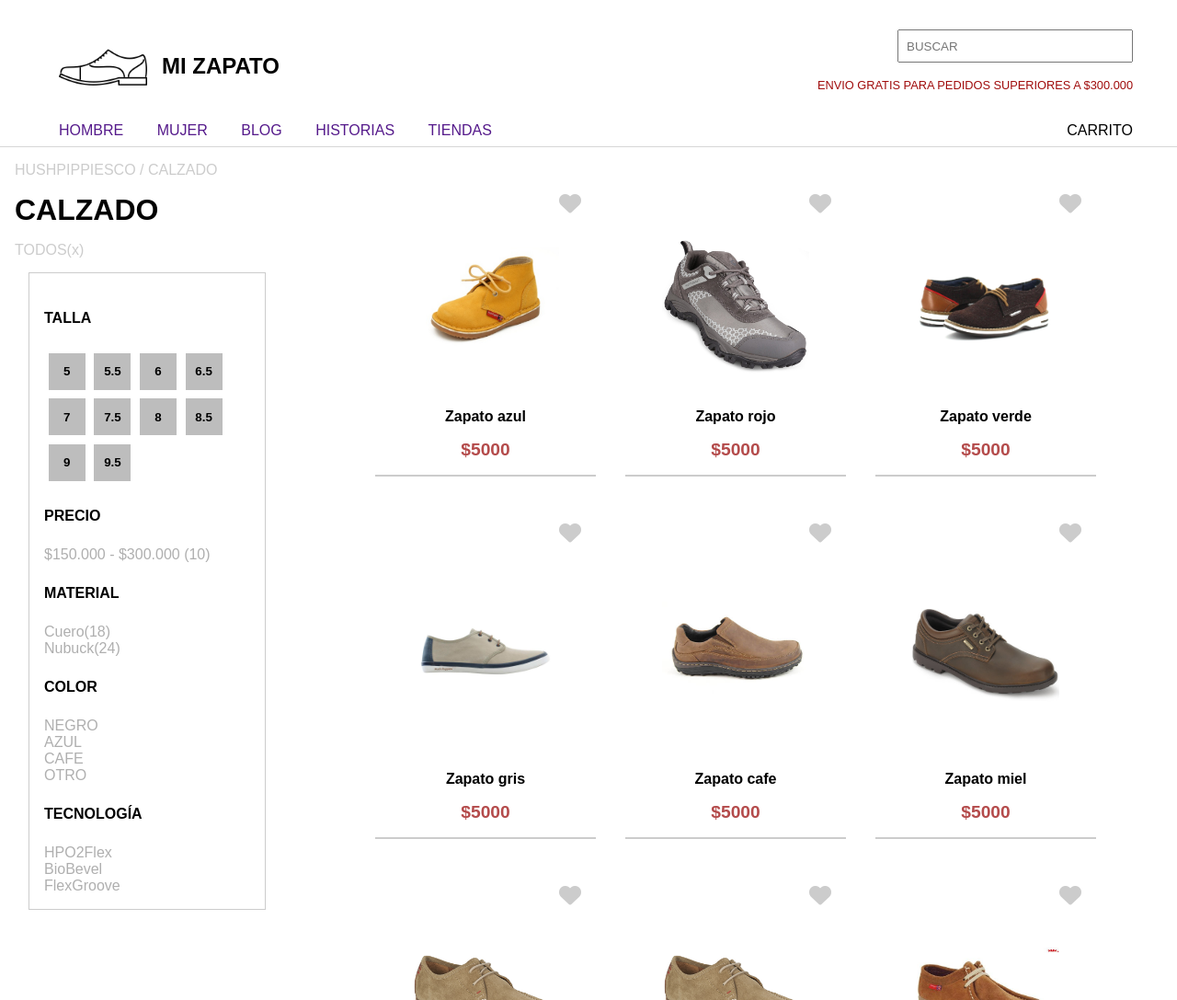
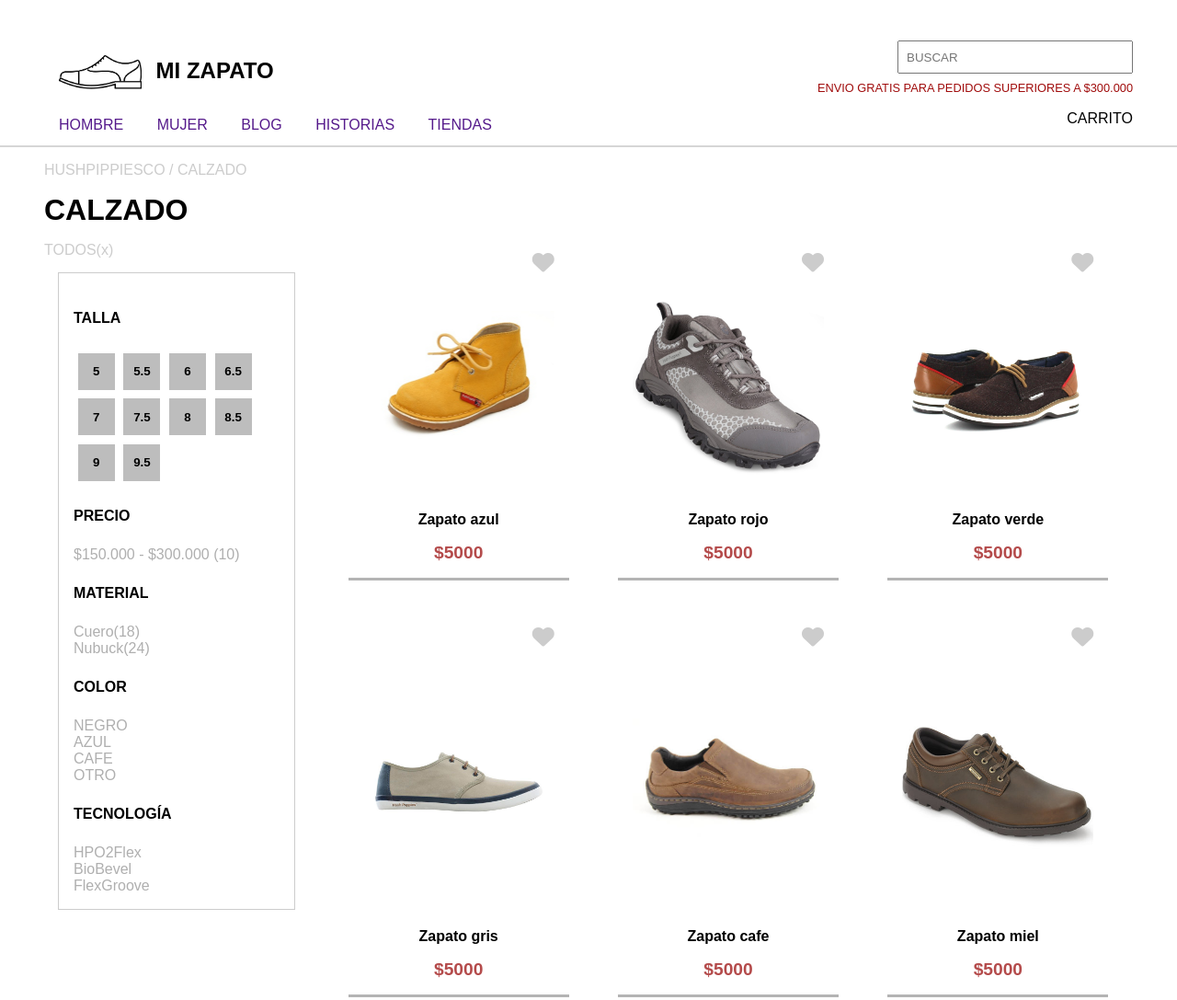
Before and after one commit to TrumanEc/Mi-Zapato, a website: page src/categoria.html in a window 1280 px wide. Shown: the top 1087 px of the page at 92% size. Drawn offline with Linux system fonts and the light colour scheme.

Commit message:
Terminacion del maquetado

```diff
--- a/src/css/categoria.css
+++ b/src/css/categoria.css
@@ -11,10 +11,6 @@ main{
     display: flex;
     justify-content: center;
 }
-.talla__btn:checked{
-    background-color: rgba(161, 29, 29, 0.795);
-}
-
 
 
 @media only screen and (max-width: 768px){
@@ -139,9 +135,12 @@ main{
 }
 @media only screen and (min-width: 768px){
 /*desktop*/
+main{
+    justify-content: space-around;
+}
 .sidebar{
-    width: 25vw;
-    padding: 1rem 1rem;
+    width: 20vw;
+    padding: 1rem;
 }
 .sidebar h1{
     margin: 1rem 0;
@@ -188,26 +187,28 @@ main{
 }
 
 .zapatos{
-    width: 80vw;
+    width: 70vw;
+    padding-top: 4rem;
+    padding-right: 1rem;
 }
 
 .productos{
     padding: 1rem 0;
     display: flex;
     flex-wrap: wrap;
-    justify-content: center;
+    justify-content: space-around;
     transition: 2s;
 }
 
 .card{
     width: 15rem;
     padding: 1rem;
-    margin: 1rem;
+    margin: 1rem 1rem;
     display: flex;
     flex-direction: column;
     align-items: center;
     justify-content: space-between;
-    border-bottom: 2px solid #ccc;
+    border-bottom: 3px solid rgb(180, 180, 180);
     outline: 3px solid transparent;
     transition: outline 1s ;
 
@@ -223,11 +224,12 @@ main{
     align-self: flex-end;
     color: #ccc;
     transition:color 1s;
+    z-index: 1000000;
 }
 
 .card img{
     padding: 1rem;
-    width: 15vw;
+    width: 15rem;
 
 }
 
--- a/src/css/style.css
+++ b/src/css/style.css
@@ -10,7 +10,7 @@ nav{
     height: 20vh;
     display: flex;
     flex-direction: column;
-    border-bottom: 1px solid #cccc;
+    border-bottom: 2px solid #cccc;
     padding: 1rem;
 }
 
@@ -238,19 +238,20 @@ footer{
 
     .logo{
         margin: 1rem;
-        width: 6rem;
+        width: 7vw;
         height: 6vh;
     }
 
     .nav-1{
         display: flex;
         flex-direction: column;
-        justify-content: space-between;
+        justify-content: space-around;
     }
     .nav-2{
+        padding: 0.5rem 0;
         display: flex;
         flex-direction: column;
-        justify-content: space-between;
+        justify-content: space-around;
         align-items: flex-end;
     }
 
--- a/src/index.js
+++ b/src/index.js
@@ -9,6 +9,7 @@ function closeNav() {
 
 function like(heart){
     heart.style.color != 'red' ? heart.style.color = 'red' : heart.style.color = '#ccc';
+    window.event.stopPropagation();
 }
 
 
@@ -30,7 +31,7 @@ const createCard= (img,nombre,precio,referencia)=>{
 
 const cargarPublicaciones = () =>{
     const productos = document.querySelector('.productos');
-    fetch('zapato.json')
+    fetch('./zapato.json')
         .then(respuesta => respuesta.json())
         .then(zapatos =>{
             zapatos.forEach(zapato => {
@@ -42,7 +43,7 @@ const cargarPublicaciones = () =>{
 function obtenerProducto() {
     const cod = localStorage.getItem("referencia");
     console.log(cod)
-    fetch('zapato.json')
+    fetch('./zapato.json')
         .then(respuesta => respuesta.json())
         .then(productos => {
             productos.forEach( producto => {
@@ -74,3 +75,7 @@ function cargarProducto(foto, nombre , precio, referencia){
     document.querySelector(".info").innerHTML = info;
     document.querySelector('#img-color').setAttribute('src',`./img/${foto}`);
 }
+
+document.querySelector('.logo_container').addEventListener('click', ()=>{
+    window.open("../index.html", "_self");
+})
```
